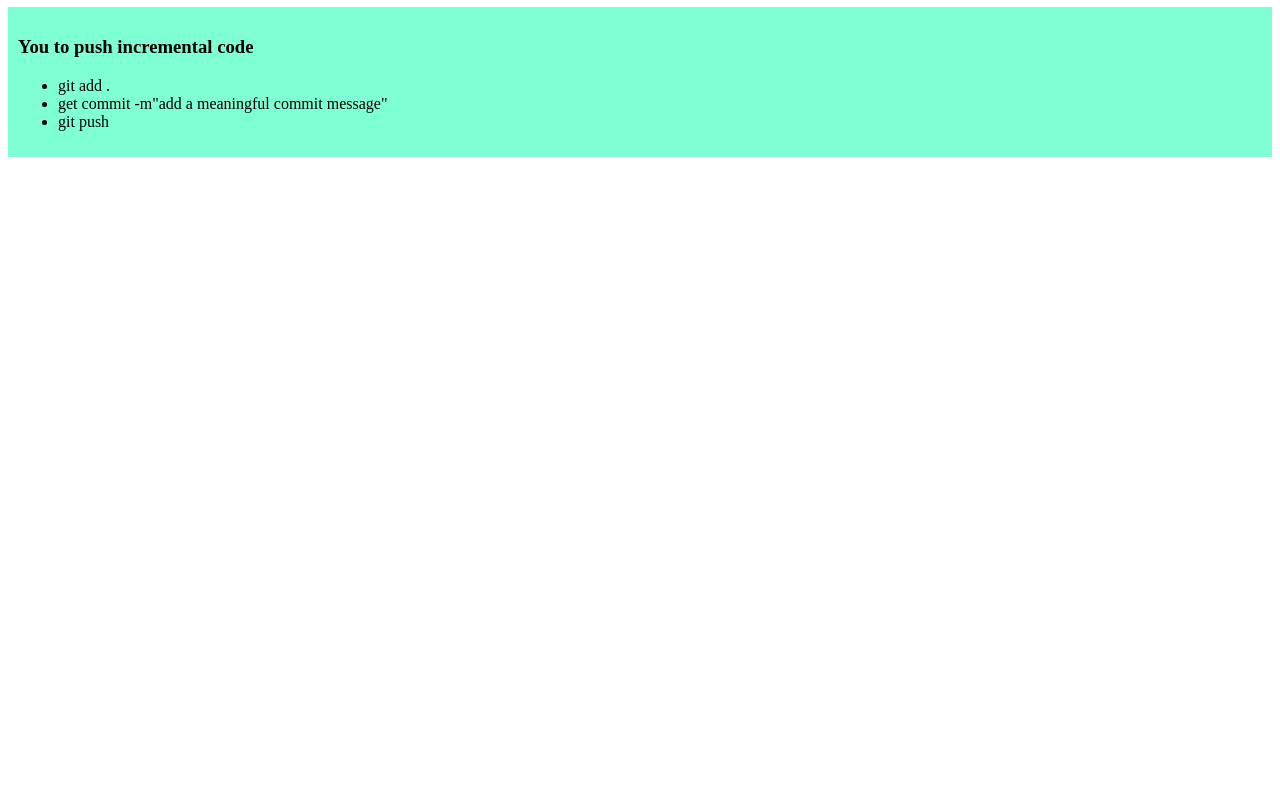
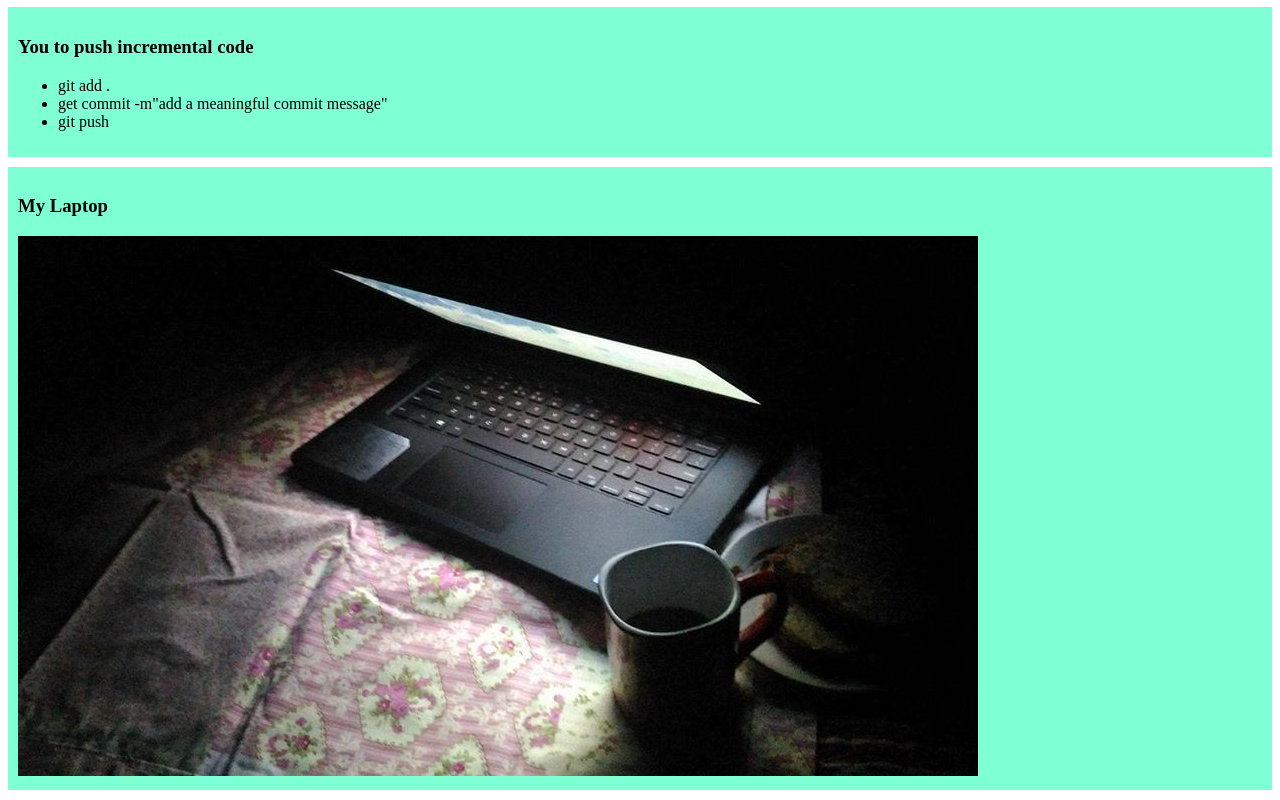
Before and after one commit to AfrozaParvin/my-easy-website, a plain HTML site: page index.html in a window 1280 px wide. Shown: the part 425-1225 px from the top of the page. Before the commit the page ends 800 px from the top, so only its background shows below. Drawn offline with Linux system fonts and the light colour scheme.

Commit message:
added my laptop

```diff
--- a/index.html
+++ b/index.html
@@ -29,6 +29,10 @@
             <li>git push</li>
         </ul>
     </div>
+    <div>
+        <h3>My Laptop</h3>
+        <img src="images/laptop.jpg" alt="">
+    </div>
 
 </body>
 </html>
```
Also changed, not shown: images/laptop.jpg (added).
